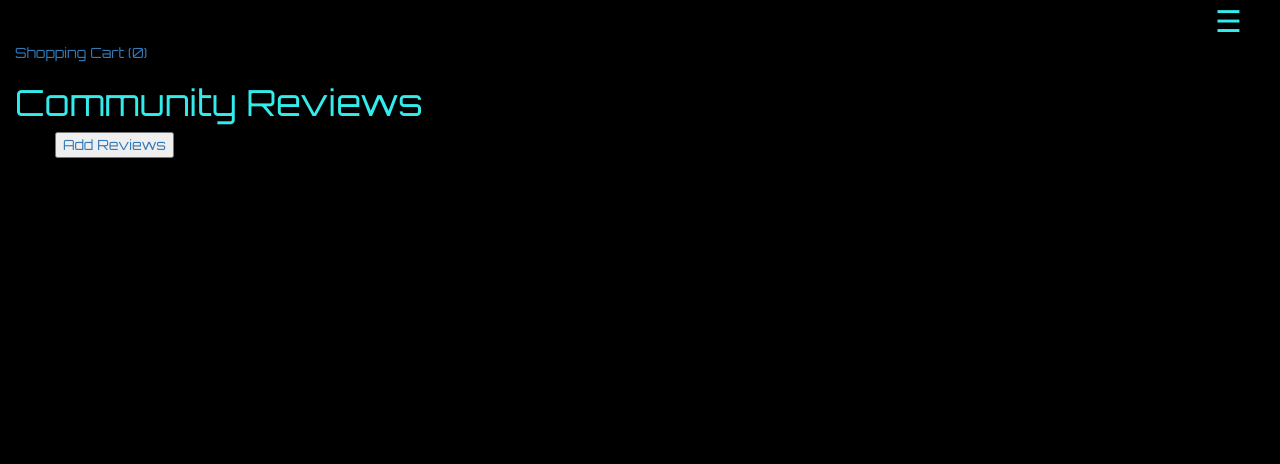
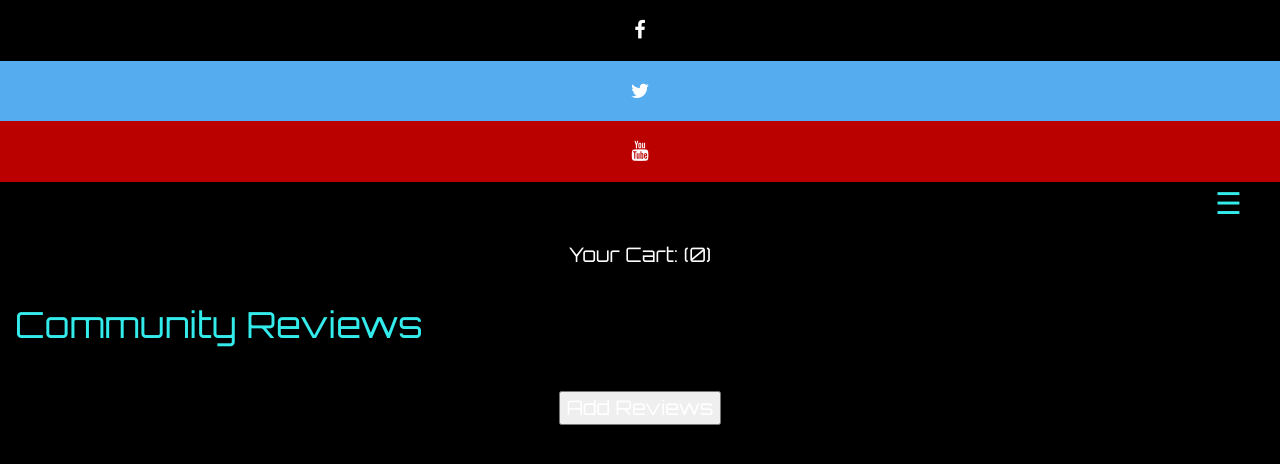
Before and after one commit to Code-Institute-Submissions/soycat999-django-project-4, a Django app: page /users/reviews in a window 1280 px wide. Shown: the top 464 px of the page. Run offline with Django 3.2, Linux system fonts and the light colour scheme; the visitor is signed in with stand-in values (Sample User, id 1); some libraries are stand-ins or nearby versions.

Commit message:
modified stylings for all files

```diff
--- a/static/css/main.css
+++ b/static/css/main.css
@@ -10,8 +10,8 @@ div.container-fluid {
   color:#34ebeb;
 }
 
-body.mybody{
-  background-color: black;
+body.mybody {
+  background: black;
 
 }
 
@@ -125,8 +125,53 @@ div.logo {
 .text {
 font-family: 'Orbitron', sans serif;
   background: #34ebeb;
-  color: black;
-  font-size: 16px;
+  color: #000000;
+  font-size: 20px;
   padding: 16px 32px;
   text-align: center;
 }
+
+
+/*---sticky social-icon bar---*/
+
+.div.icon-bar {
+  position: fixed;
+  top: 50%;
+  -webkit-transform: translateY(-50%);
+  -ms-transform: translateY(-50%);
+  transform: translateY(-50%);
+}
+
+.icon-bar a {
+  display: block;
+  text-align: center;
+  padding: 16px;
+  transition: all 0.3s ease;
+  color: white;
+  font-size: 20px;
+}
+
+.icon-bar a:hover {
+  background-color: #000;
+}
+
+.facebook {
+  background: #3B5998;
+  color: white;
+}
+
+.twitter {
+  background: #55ACEE;
+  color: white;
+}
+
+
+.youtube {
+  background: #bb0000;
+  color: white;
+}
+
+.content {
+  margin-left: 75px;
+  font-size: 30px;
+}
--- a/templates/base.html
+++ b/templates/base.html
@@ -6,18 +6,23 @@
     <!-- Required meta tags -->
     <meta charset="utf-8">
     <meta name="viewport" content="width=device-width, initial-scale=1, shrink-to-fit=no">
+    <link rel="stylesheet" href="https://cdnjs.cloudflare.com/ajax/libs/font-awesome/4.7.0/css/font-awesome.min.css">
  <link rel="stylesheet" href="https://maxcdn.bootstrapcdn.com/bootstrap/3.4.1/css/bootstrap.min.css">
   <script src="https://ajax.googleapis.com/ajax/libs/jquery/3.4.1/jquery.min.js"></script>
   <script src="https://maxcdn.bootstrapcdn.com/bootstrap/3.4.1/js/bootstrap.min.js"></script>
 <link href="https://fonts.googleapis.com/css?family=Orbitron&display=swap" rel="stylesheet">
-
 
 <!----Link to CSS---->
     <link rel="stylesheet" href="{% static '/css/main.css' %}" type="text/css">
 
     <title>Pixie Games</title>
   </head>
-<body class='mybody'>
+  <body class='mybody'>
+  <div class="icon-bar">
+  <a href="#" class="facebook"><i class="fa fa-facebook"></i></a>
+  <a href="#" class="twitter"><i class="fa fa-twitter"></i></a>
+  <a href="#" class="youtube"><i class="fa fa-youtube"></i></a>
+
 
       <!-----nav bar----->
 <div class="container-fluid">
@@ -26,12 +31,18 @@
   <div class="overlay-content">
     <a href="/home">Home</a>
     <a href="/catalog">Catalog</a>
+
+    {% block navbar %}
+{% if current_user.is_authenticated %}
 	<a href="/accounts/login">Login</a>
 	<a href="/users/signup">Register</a>
-	{% if user %}
+	{% endif %}
+	{% endblock %}
+
 {% if user.is_authenticated %}
     <a href="/users/reviews">Community Reviews</a>
-  {% endif %}
+    <a href="/users/profile">Profile</a>
+    <a href="/admin/logout">Logout</a>
 {% endif %}
 
 
@@ -56,7 +67,7 @@ function closeNav() {
 <!-----alert message----->
     <div class='container-fluid'>
       <div class='header'>
-        <a href="{% url 'view_cart' %}">Shopping Cart ({{number_of_items}})</a>
+        <a href="{% url 'view_cart' %}">Your Cart: ({{number_of_items}})</a>
       </div>
         {% if messages %}
       <div class='alert alert-success'>
@@ -69,5 +80,8 @@ function closeNav() {
          {% endif %}
         {%block content%}{%endblock%}
     </div>
+  </div>
+  </div>
+
  </body>
 </html>
--- a/users/templates/users/reviews.template.html
+++ b/users/templates/users/reviews.template.html
@@ -3,8 +3,13 @@
 
 {%block content%}
     <h1>Community Reviews</h1>
-    <ul>
+     </br>
+    <a href="/users/create_reviews">
+   <input type="button" value="Add Reviews" />
+</a>
+    <ul style="list-style-type:none;">
     {% for c in all_reviews %}
+     </br>
         <li>Username: {{c.username}}</li>
         <li>Title: {{c.title}}</li>
         <li>User Rating: {{c.rating}}</li>
@@ -12,7 +17,5 @@
         <li>Posted on: {{c.posted_on}}</li>
         <li><a href='{% url "delete_reviews" reviews_id=c.id %}'>Delete</a></li>
     {% endfor %}
-<a href="/users/reviews">
-   <input type="button" value="Add Reviews" />
-</a>    </ul>
+  </ul>
 {% endblock %}
--- a/users/views.py
+++ b/users/views.py
@@ -46,7 +46,7 @@ def create_reviews(request):
         if create_reviews_form.is_valid():
             # flash message
             newly_created_reviews = create_reviews_form.save()
-            messages.success(request, "Reviews" + newly_created_reviews.title + " has been created!")
+            messages.success(request, "Reviews for" + " " + newly_created_reviews.title + " has been created!")
     return render(request, 'users/create_reviews.template.html', {
         'form':create_reviews_form
     })
```
